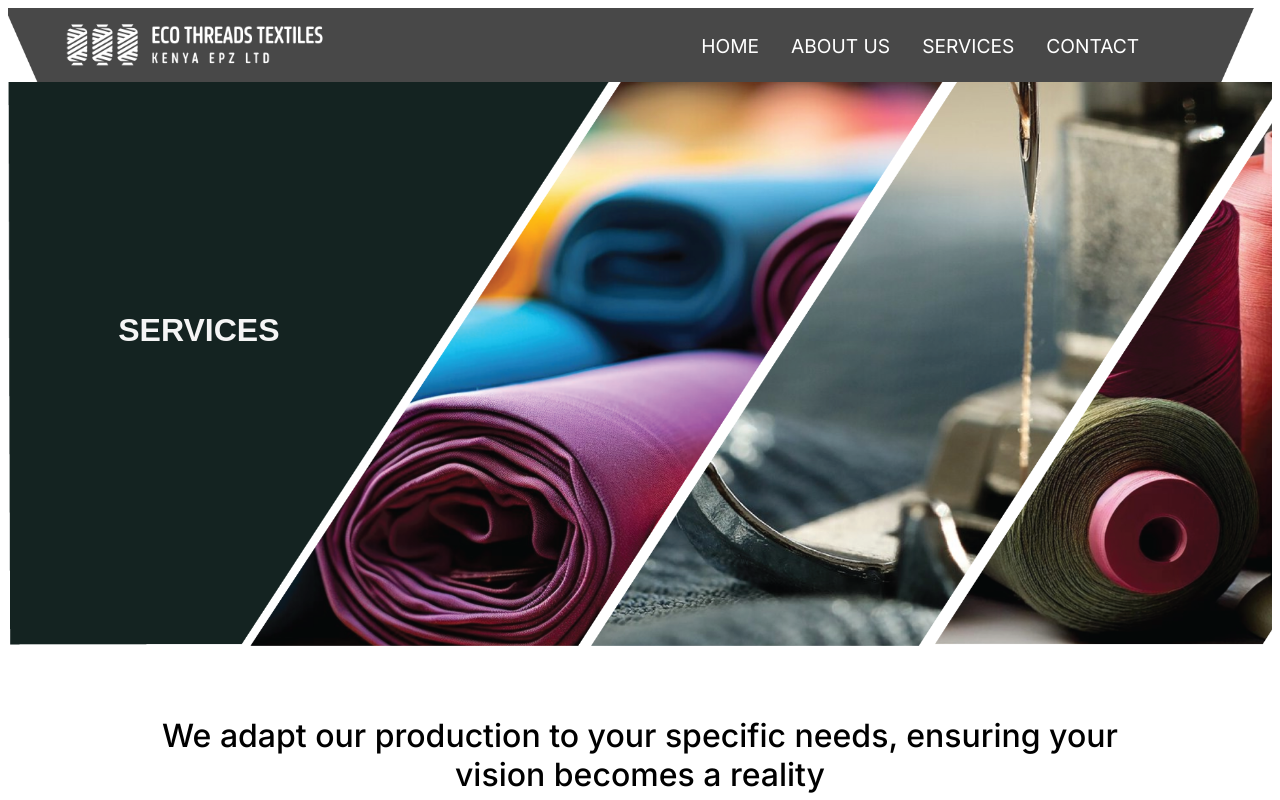
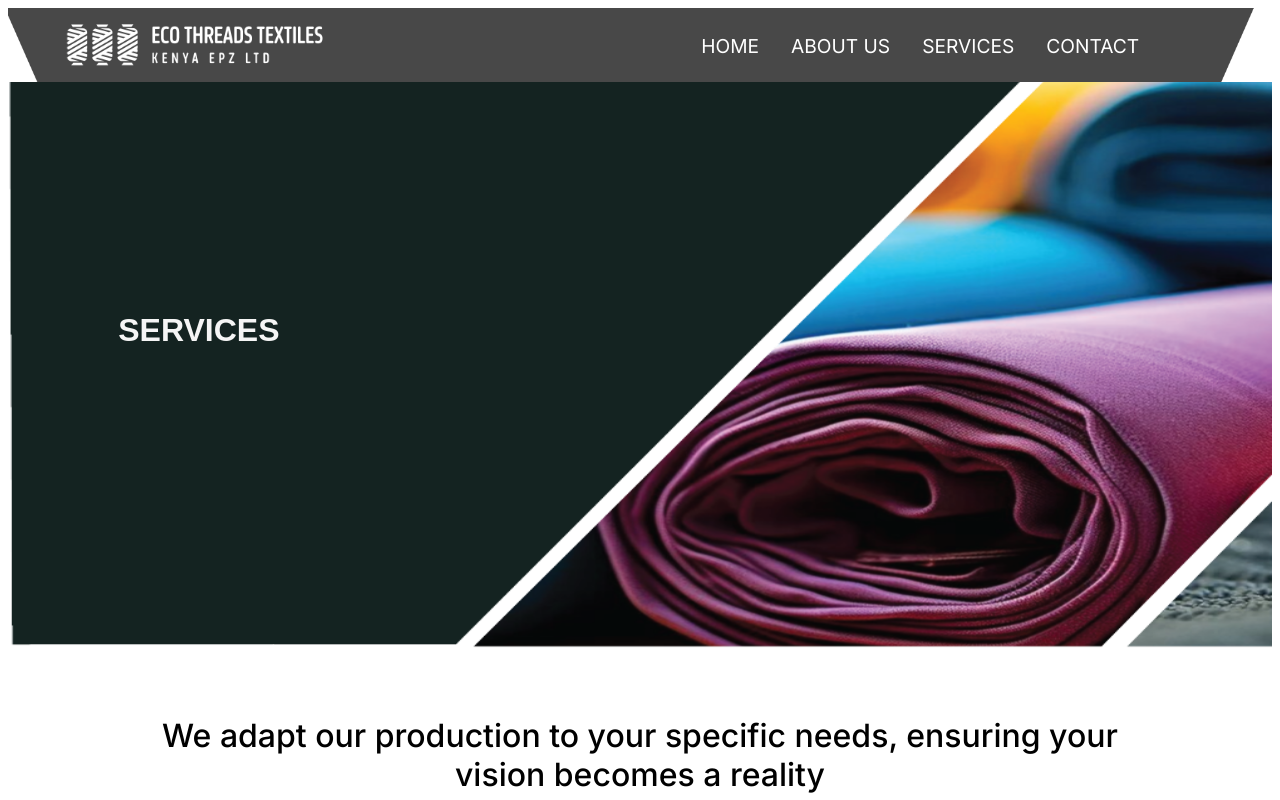
Before and after one commit to Reinhardt254/eco-ke, a Next.js app: page /services in a window 1280 px wide. Shown: the top 800 px of the page. Built offline with nearby package versions, Linux system fonts and the light colour scheme.

Commit message:
first commit

```diff
--- a/app/services/page.tsx
+++ b/app/services/page.tsx
@@ -10,14 +10,14 @@ const Services = () => {
             <img
               src="/images/services/hero-image.png"
               alt="services-homepage"
-              className="services-page-image services-large"
+              className="services-page-image hidden-large"
               loading="lazy"
             />
 
             <img
               src="/images/services/Hero-image1.png"
               alt="services-homepage"
-              className="services-page-image services-small"
+              className="services-page-image hidden-small"
               loading="lazy"
              />
 
--- a/styles/services.css
+++ b/styles/services.css
@@ -5,18 +5,6 @@ body{
 .services-page-image{
    width: 100%;
    max-height: 80vh;
-}
-
-@media only screen and (min-width: 800px){
-   .services-small{
-      display: none;
-   }
-}
-
-@media only screen and (max-width: 800px){
-   .services-large{
-      display: none;
-   }
 }
 
 .services-layout{
```
